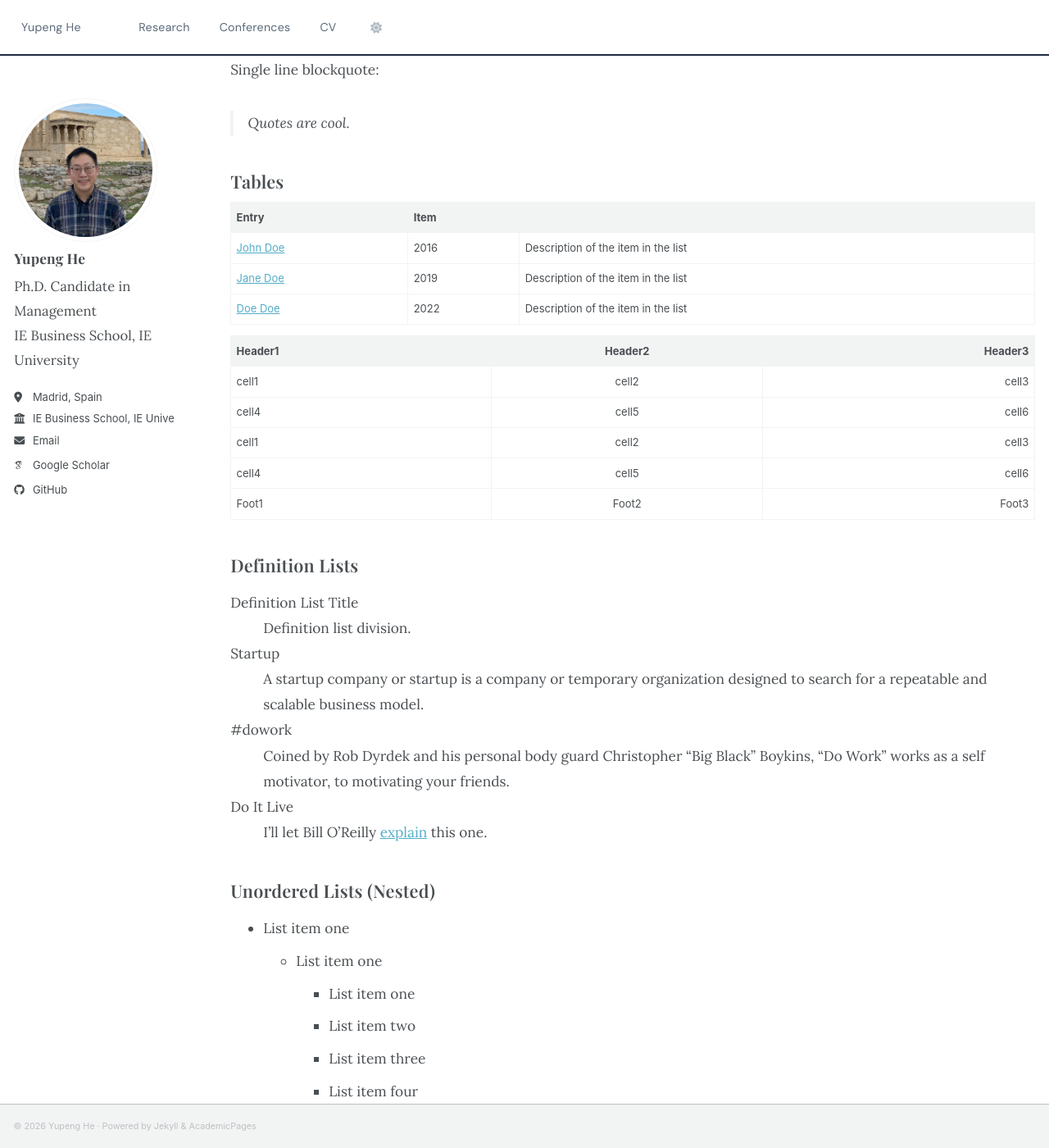
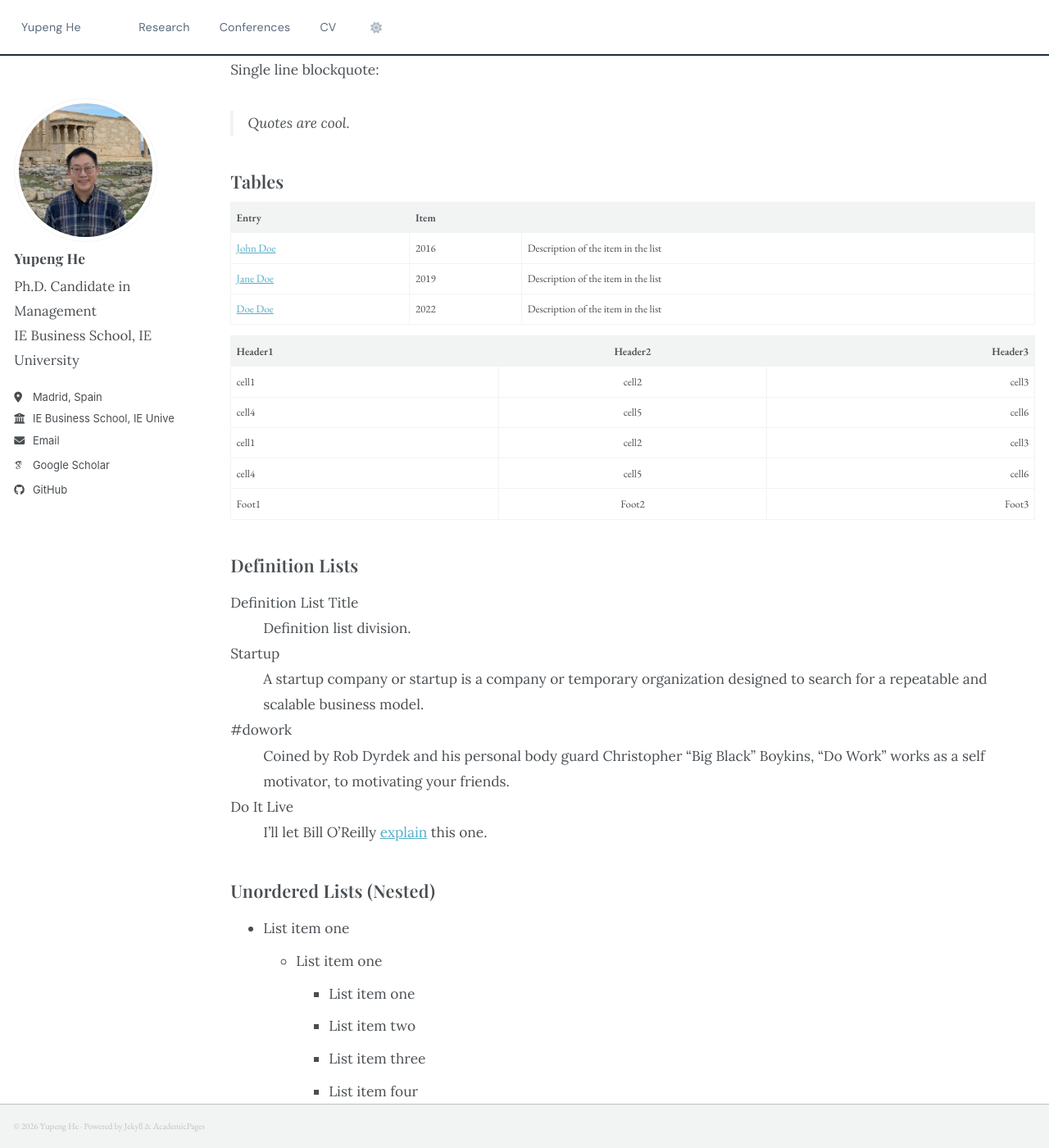
Before and after one commit to Yupeng77/Yupeng77.github.io, a Jekyll site: the page built from _pages/archive-layout-with-content.md, in a window 1280 px wide and 1400 px high, scrolled down 498 px. Shown: the whole window at 82% size. Built offline with Jekyll 4.4.1, drawn with Linux system fonts in a browser that asks for light colours; some web fonts are replaced; a script bundle is joined from its source files by our own code; library files that are not in the unit come from our copies.

Commit message:
Switch fonts to Cormorant Garamond (headers) + EB Garamond (body)
Replaces system sans-serif with scholarly serif typefaces via Google Fonts.

Co-Authored-By: Claude Sonnet 4.6 <noreply@anthropic.com>

```diff
--- a/_includes/head.html
+++ b/_includes/head.html
@@ -12,5 +12,10 @@
   document.documentElement.className = document.documentElement.className.replace(/\bno-js\b/g, '') + ' js ';
 </script>
 
+<!-- Google Fonts: Cormorant Garamond (headers) + EB Garamond (body) -->
+<link rel="preconnect" href="https://fonts.googleapis.com">
+<link rel="preconnect" href="https://fonts.gstatic.com" crossorigin>
+<link href="https://fonts.googleapis.com/css2?family=Cormorant+Garamond:ital,wght@0,400;0,500;0,600;0,700;1,400;1,600&family=EB+Garamond:ital,wght@0,400;0,500;0,600;1,400;1,500&display=swap" rel="stylesheet">
+
 <!-- For all browsers -->
 <link rel="stylesheet" href="{{ base_path }}/assets/css/main.css">
--- a/_sass/_themes.scss
+++ b/_sass/_themes.scss
@@ -39,9 +39,9 @@ $type-size-6                : 0.75em;   // ~12px
 $type-size-7                : 0.6875em; // ~11px
 $type-size-8                : 0.625em;  // ~10px
 
-$global-font-family         : $sans-serif;
-$header-font-family         : $sans-serif;
-$caption-font-family        : $serif;
+$global-font-family         : 'EB Garamond', Georgia, serif;
+$header-font-family         : 'Cormorant Garamond', Georgia, serif;
+$caption-font-family        : 'EB Garamond', Georgia, serif;
 
 /* ==========================================================================
    Breakpoints
```
